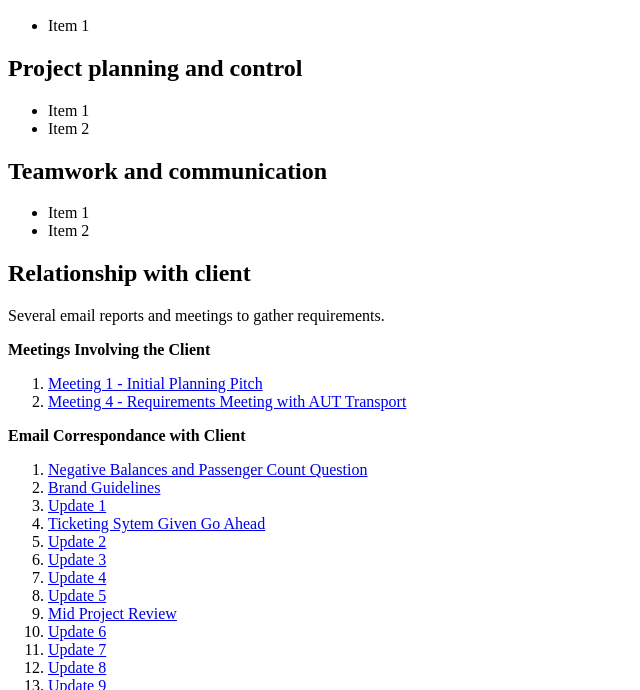
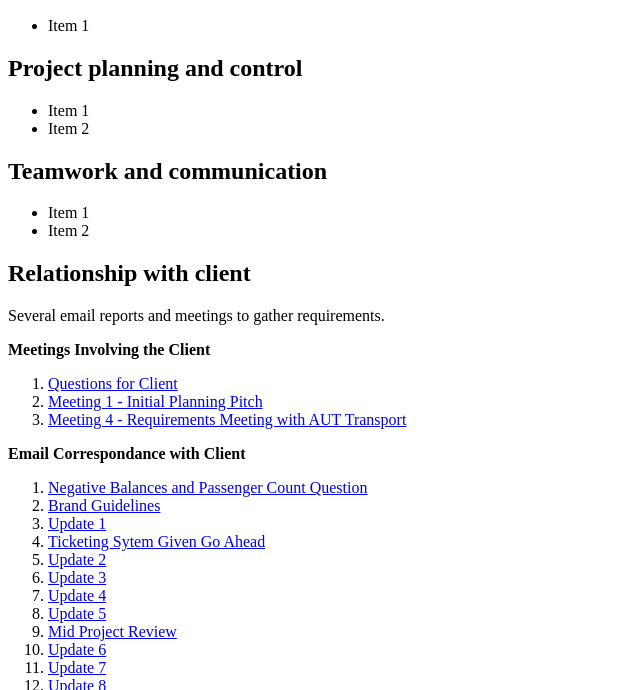
Before and after one commit to autlamps/tessera-evidence, a plain HTML site: page index.html in a window 1280 px wide. Shown: the part 110-800 px from the top of the page, without its empty margins (0-640 px from the left). Drawn offline with Linux system fonts and the light colour scheme.

Commit message:
added questions for transport team

```diff
--- a/index.html
+++ b/index.html
@@ -26,6 +26,7 @@
     <p>Several email reports and meetings to gather requirements.</p>
     <b>Meetings Involving the Client</b>
     <ol>
+        <li><a href="/client/Questions for Transport Department.pdf">Questions for Client</a></li>
         <li><a href="/client/Meeting 1 - Initial planning.pdf">Meeting 1 - Initial Planning Pitch</a></li>
         <li><a href="/client/Meeting 4 - Requirements Meeting with AUT Transport.pdf">Meeting 4 - Requirements Meeting with AUT Transport</a></li>
     </ol>
```
Also changed, not shown: 1 other file.
